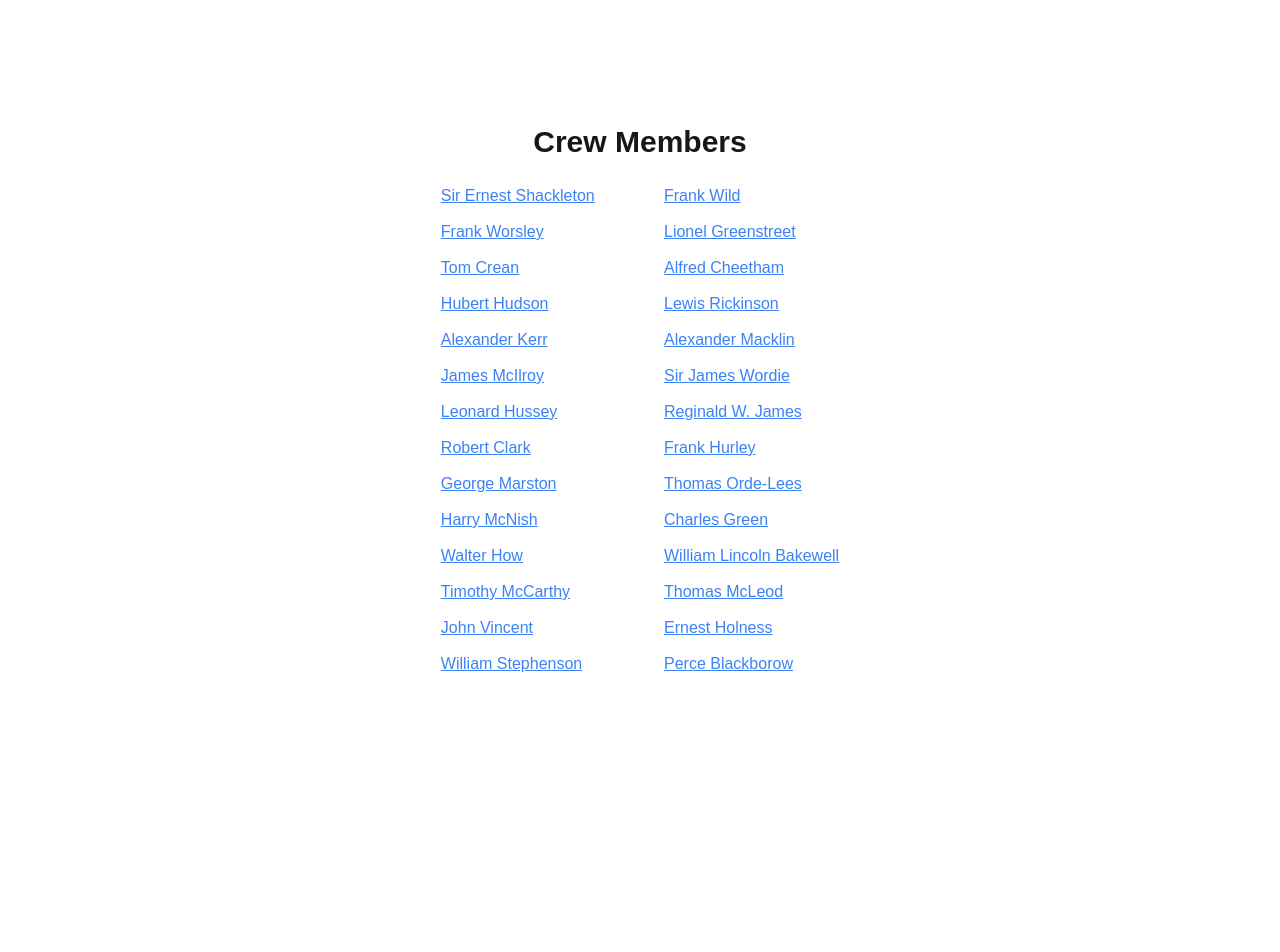
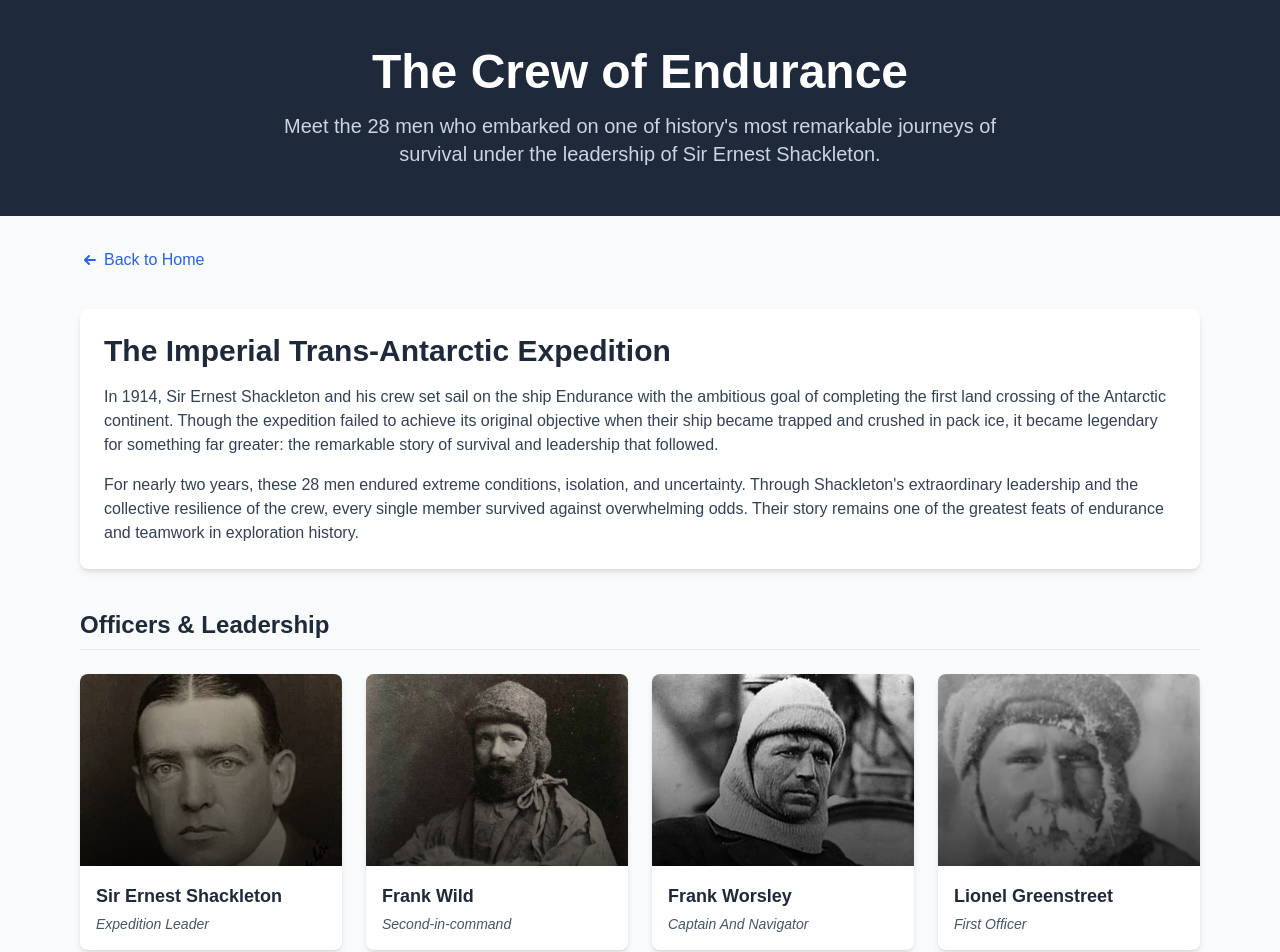
Before and after one commit to milotoor/shackletown, a Next.js app: page /crew in a window 1280 px wide. Shown: the top 952 px of the page. Before the commit the page ends 800 px from the top, so only its background shows below. Built offline with nearby package versions, Linux system fonts and the light colour scheme; a web font is replaced by a local one.

Commit message:
Revamp crew page

```diff
--- a/src/app/crew/page.tsx
+++ b/src/app/crew/page.tsx
@@ -1,4 +1,5 @@
-import CrewLink from "@/components/CrewLink";
+import Link from "next/link";
+import CrewCard from "@/components/CrewCard";
 import { InternalName } from "@/hooks/useCrewBio";
 import useYaml from "@/hooks/useYaml";
 
@@ -17,16 +18,182 @@ export default function CrewList() {
     "manifest.yml",
   ]);
 
+  // Group crew members by their roles
+  const officers = manifest.crew.filter(
+    (member) =>
+      member.role.includes("officer") ||
+      member.role.includes("captain") ||
+      member.role.includes("leader") ||
+      member.role.includes("command")
+  );
+
+  const scientists = manifest.crew.filter(
+    (member) =>
+      member.role.includes("surgeon") ||
+      member.role.includes("geologist") ||
+      member.role.includes("physicist") ||
+      member.role.includes("biologist") ||
+      member.role.includes("meteorologist")
+  );
+
+  const specialists = manifest.crew.filter(
+    (member) =>
+      member.role.includes("photographer") ||
+      member.role.includes("artist") ||
+      member.role.includes("carpenter") ||
+      member.role.includes("cook") ||
+      member.role.includes("engineer") ||
+      member.role.includes("navigator") ||
+      member.role.includes("storekeeper") ||
+      member.role.includes("motor")
+  );
+
+  const seamen = manifest.crew.filter(
+    (member) =>
+      member.role.includes("seaman") ||
+      member.role.includes("boatswain") ||
+      member.role.includes("stoker") ||
+      member.role.includes("stowaway")
+  );
+
   return (
-    <div className="flex flex-col items-center justify-center min-h-screen my-4 md:my-0">
-      <h1 className="text-3xl font-bold mb-6">Crew Members</h1>
-      <ul className="grid grid-cols-1 md:grid-cols-2 gap-x-12 gap-y-3">
-        {manifest.crew.map((member) => (
-          <li key={member.internal_name}>
-            <CrewLink name={member.internal_name} fullName />
-          </li>
-        ))}
-      </ul>
+    <div className="min-h-screen bg-slate-50 dark:bg-slate-900 pb-12">
+      {/* Header */}
+      <header className="bg-slate-800 text-white py-12 mb-8">
+        <div className="max-w-6xl mx-auto px-4">
+          <h1 className="text-4xl md:text-5xl font-bold mb-4 text-center">
+            The Crew of Endurance
+          </h1>
+          <p className="text-xl text-center text-slate-300 max-w-3xl mx-auto">
+            Meet the 28 men who embarked on one of history&apos;s most
+            remarkable journeys of survival under the leadership of Sir Ernest
+            Shackleton.
+          </p>
+        </div>
+      </header>
+
+      {/* Main Content */}
+      <main className="max-w-6xl mx-auto px-4">
+        {/* Navigation */}
+        <div className="mb-8">
+          <Link
+            href="/"
+            className="text-blue-600 hover:text-blue-800 dark:text-blue-400 dark:hover:text-blue-300 transition-colors inline-flex items-center"
+          >
+            <svg
+              xmlns="http://www.w3.org/2000/svg"
+              className="h-5 w-5 mr-1"
+              viewBox="0 0 20 20"
+              fill="currentColor"
+            >
+              <path
+                fillRule="evenodd"
+                d="M9.707 14.707a1 1 0 01-1.414 0l-4-4a1 1 0 010-1.414l4-4a1 1 0 011.414 1.414L7.414 9H15a1 1 0 110 2H7.414l2.293 2.293a1 1 0 010 1.414z"
+                clipRule="evenodd"
+              />
+            </svg>
+            Back to Home
+          </Link>
+        </div>
+
+        {/* Introduction */}
+        <div className="bg-white dark:bg-slate-800 rounded-lg shadow-md p-6 mb-10">
+          <h2 className="text-2xl md:text-3xl font-bold mb-4 text-slate-800 dark:text-slate-100">
+            The Imperial Trans-Antarctic Expedition
+          </h2>
+          <div className="text-slate-700 dark:text-slate-300 space-y-4">
+            <p>
+              In 1914, Sir Ernest Shackleton and his crew set sail on the ship
+              Endurance with the ambitious goal of completing the first land
+              crossing of the Antarctic continent. Though the expedition failed
+              to achieve its original objective when their ship became trapped
+              and crushed in pack ice, it became legendary for something far
+              greater: the remarkable story of survival and leadership that
+              followed.
+            </p>
+            <p>
+              For nearly two years, these 28 men endured extreme conditions,
+              isolation, and uncertainty. Through Shackleton&apos;s
+              extraordinary leadership and the collective resilience of the
+              crew, every single member survived against overwhelming odds.
+              Their story remains one of the greatest feats of endurance and
+              teamwork in exploration history.
+            </p>
+          </div>
+        </div>
+
+        {/* Officers Section */}
+        <section className="mb-12">
+          <h2 className="text-2xl font-bold mb-6 text-slate-800 dark:text-slate-100 border-b border-slate-200 dark:border-slate-700 pb-2">
+            Officers & Leadership
+          </h2>
+          <div className="grid grid-cols-1 sm:grid-cols-2 md:grid-cols-3 lg:grid-cols-4 gap-6">
+            {officers.map((member) => (
+              <CrewCard
+                key={member.internal_name}
+                name={member.name}
+                internalName={member.internal_name}
+                fullName={member.full_name}
+                role={member.role}
+              />
+            ))}
+          </div>
+        </section>
+
+        {/* Scientists Section */}
+        <section className="mb-12">
+          <h2 className="text-2xl font-bold mb-6 text-slate-800 dark:text-slate-100 border-b border-slate-200 dark:border-slate-700 pb-2">
+            Scientists & Medical Staff
+          </h2>
+          <div className="grid grid-cols-1 sm:grid-cols-2 md:grid-cols-3 lg:grid-cols-4 gap-6">
+            {scientists.map((member) => (
+              <CrewCard
+                key={member.internal_name}
+                name={member.name}
+                internalName={member.internal_name}
+                fullName={member.full_name}
+                role={member.role}
+              />
+            ))}
+          </div>
+        </section>
+
+        {/* Specialists Section */}
+        <section className="mb-12">
+          <h2 className="text-2xl font-bold mb-6 text-slate-800 dark:text-slate-100 border-b border-slate-200 dark:border-slate-700 pb-2">
+            Specialists & Technical Staff
+          </h2>
+          <div className="grid grid-cols-1 sm:grid-cols-2 md:grid-cols-3 lg:grid-cols-4 gap-6">
+            {specialists.map((member) => (
+              <CrewCard
+                key={member.internal_name}
+                name={member.name}
+                internalName={member.internal_name}
+                fullName={member.full_name}
+                role={member.role}
+              />
+            ))}
+          </div>
+        </section>
+
+        {/* Seamen Section */}
+        <section className="mb-12">
+          <h2 className="text-2xl font-bold mb-6 text-slate-800 dark:text-slate-100 border-b border-slate-200 dark:border-slate-700 pb-2">
+            Seamen & Ship&apos;s Crew
+          </h2>
+          <div className="grid grid-cols-1 sm:grid-cols-2 md:grid-cols-3 lg:grid-cols-4 gap-6">
+            {seamen.map((member) => (
+              <CrewCard
+                key={member.internal_name}
+                name={member.name}
+                internalName={member.internal_name}
+                fullName={member.full_name}
+                role={member.role}
+              />
+            ))}
+          </div>
+        </section>
+      </main>
     </div>
   );
 }
--- /dev/null
+++ b/src/components/CrewCard.tsx
@@ -0,0 +1,83 @@
+import Image from "next/image";
+import Link from "next/link";
+import { InternalName } from "@/hooks/useCrewBio";
+
+interface CrewCardProps {
+  name: string;
+  internalName: InternalName;
+  fullName?: string;
+  role: string;
+  imagePosition?: string; // Optional custom position for the image
+}
+
+// Define a mapping of crew members to their optimal image positions
+const crewImagePositions: Partial<Record<InternalName, string>> = {
+  ernest_shackleton: "object-[center_20%]",
+  frank_wild: "object-[center_15%]",
+  frank_worsley: "object-top",
+  tom_crean: "object-[center_5%]",
+  frank_hurley: "object-[center_35%]",
+  lionel_greenstreet: "object-top",
+  alfred_cheetham: "object-top",
+  james_mcilroy: "object-[center_10%]",
+  james_wordie: "object-[center_15%]",
+  leonard_hussey: "object-[center_15%]",
+  reginald_james: "object-[center_15%]",
+  robert_clark: "object-[center_10%]",
+  hubert_hudson: "object-top",
+  george_marston: "object-[center_15%]",
+  thomas_orde_lees: "object-[center_5%]",
+  charles_green: "object-top",
+  walter_how: "object-top",
+  william_bakewell: "object-top",
+  thomas_mcleod: "object-top",
+  john_vincent: "object-[center_20%]",
+  ernest_holness: "object-[center_15%]",
+  perce_blackborow: "object-[center_10%]",
+};
+
+export default function CrewCard({
+  name,
+  internalName,
+  fullName,
+  role,
+  imagePosition,
+}: CrewCardProps) {
+  const displayName = fullName || name;
+
+  // Function to capitalize the first letter of every word
+  const capitalizeWords = (text: string): string => {
+    return text
+      .split(" ")
+      .map((word) => word.charAt(0).toUpperCase() + word.slice(1))
+      .join(" ");
+  };
+
+  // Determine the image position class
+  // Priority: 1. Explicitly passed prop, 2. Predefined mapping, 3. Default center
+  const positionClass = imagePosition || crewImagePositions[internalName];
+
+  return (
+    <Link href={`/crew/${internalName}`} className="block group">
+      <div className="bg-white dark:bg-slate-800 rounded-lg overflow-hidden shadow-md hover:shadow-lg transition-all duration-300 transform hover:-translate-y-1">
+        <div className="relative h-48 overflow-hidden">
+          <Image
+            src={`/crew/${internalName}/img/01.webp`}
+            alt={displayName}
+            fill
+            className={`${positionClass} object-cover group-hover:scale-105 transition-transform duration-500`}
+          />
+          <div className="absolute inset-0 bg-gradient-to-t from-black/70 to-transparent"></div>
+        </div>
+        <div className="p-4">
+          <h3 className="text-lg font-bold text-slate-800 dark:text-slate-100 mb-1">
+            {displayName}
+          </h3>
+          <p className="text-sm text-slate-600 dark:text-slate-400 italic">
+            {capitalizeWords(role)}
+          </p>
+        </div>
+      </div>
+    </Link>
+  );
+}
```
